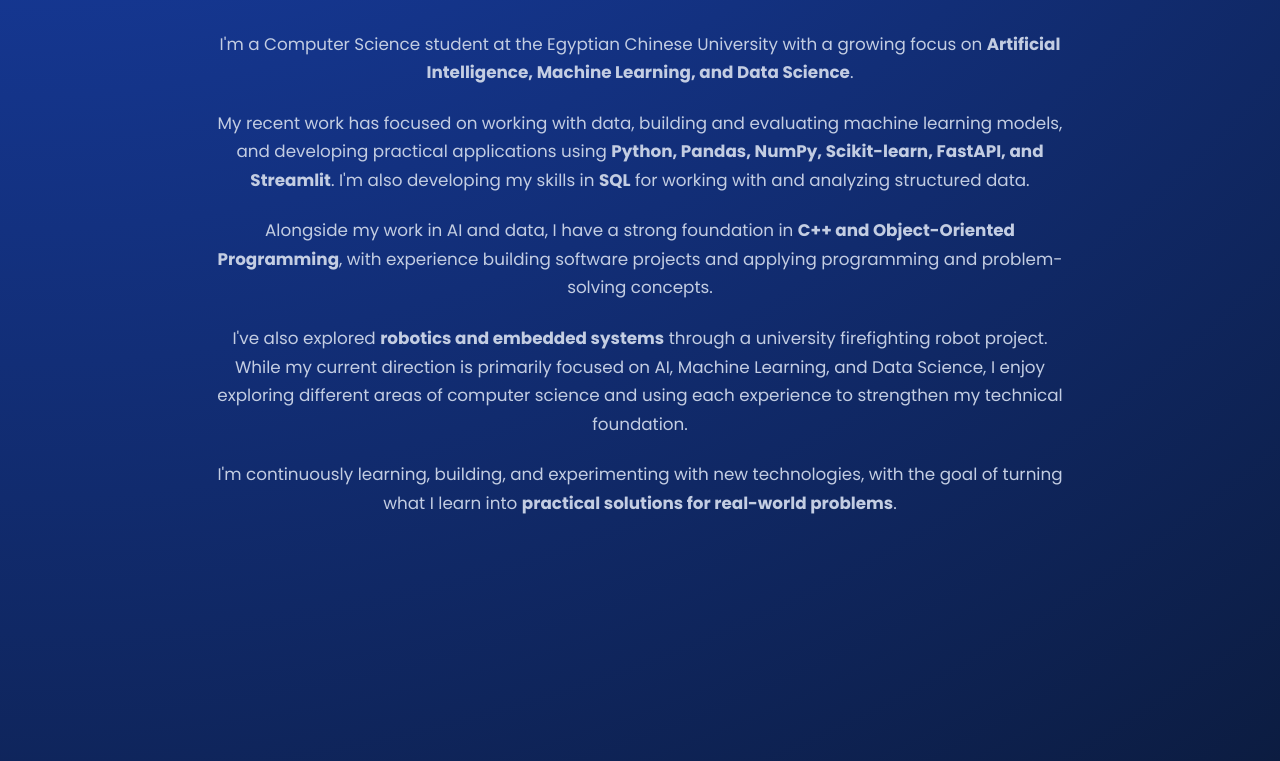
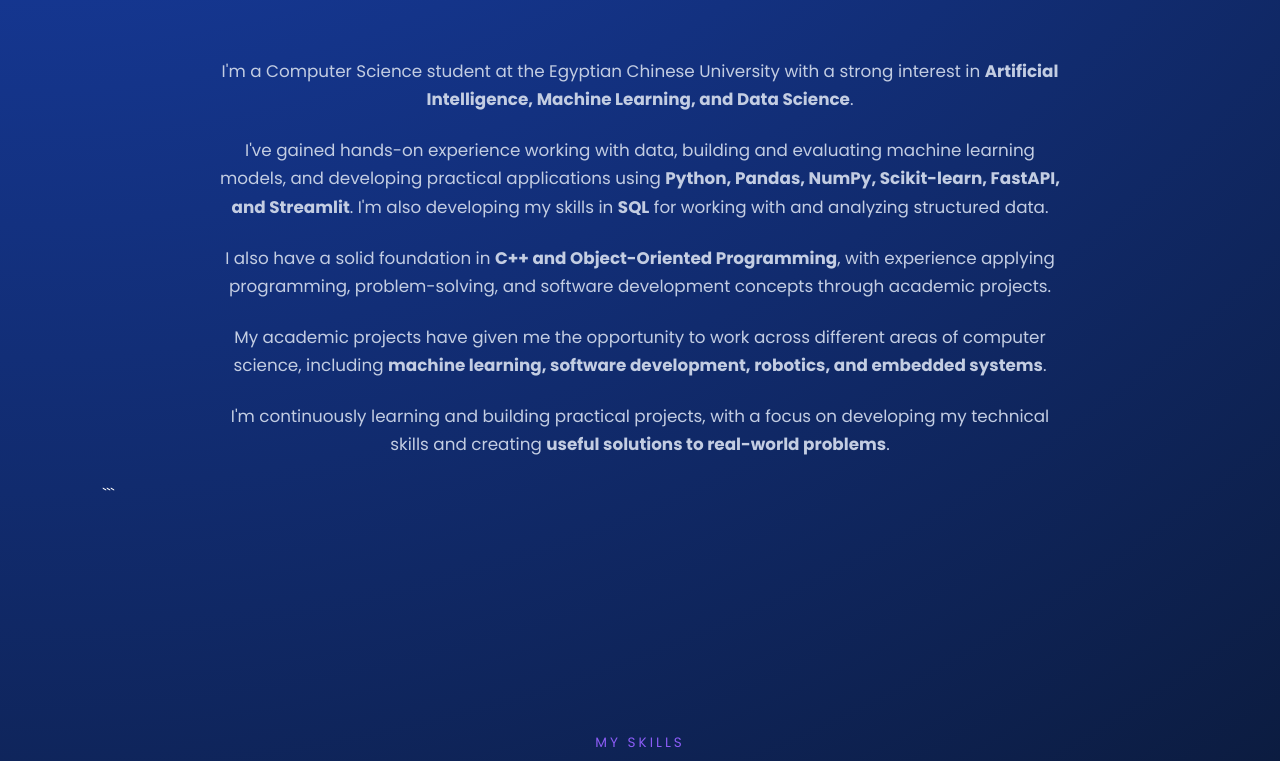
Before and after one commit to toqa789/portfolio, a plain HTML site: page index.html in a window 1280 px wide. Shown: the part 1072-1833 px from the top of the page. Drawn offline with nearby package versions, Linux system fonts and the light colour scheme.

Commit message:
Refactor about section content for clarity

````diff
--- a/index.html
+++ b/index.html
@@ -139,6 +139,7 @@
 
 <section class="about section" id="about">
 
+```
 <div class="container">
 
     <div class="section-title">
@@ -154,14 +155,14 @@
         <p>
 
             I'm a Computer Science student at the Egyptian Chinese University
-                with a growing focus on <strong>Artificial Intelligence,
+            with a strong interest in <strong>Artificial Intelligence,
             Machine Learning, and Data Science</strong>.
 
         </p>
 
         <p>
 
-                My recent work has focused on working with data, building and
+            I've gained hands-on experience working with data, building and
             evaluating machine learning models, and developing practical
             applications using <strong>Python, Pandas, NumPy,
             Scikit-learn, FastAPI, and Streamlit</strong>. I'm also
@@ -172,38 +173,36 @@
 
         <p>
 
-                Alongside my work in AI and data, I have a strong foundation
-                in <strong>C++ and Object-Oriented Programming</strong>,
-                with experience building software projects and applying
-                programming and problem-solving concepts.
+            I also have a solid foundation in <strong>C++ and
+            Object-Oriented Programming</strong>, with experience applying
+            programming, problem-solving, and software development concepts
+            through academic projects.
 
         </p>
 
         <p>
 
-                I've also explored <strong>robotics and embedded systems</strong>
-                through a university firefighting robot project. While my
-                current direction is primarily focused on AI, Machine Learning,
-                and Data Science, I enjoy exploring different areas of
-                computer science and using each experience to strengthen
-                my technical foundation.
+            My academic projects have given me the opportunity to work
+            across different areas of computer science, including
+            <strong>machine learning, software development, robotics,
+            and embedded systems</strong>.
 
         </p>
 
         <p>
 
-                I'm continuously learning, building, and experimenting with
-                new technologies, with the goal of turning what I learn into
-                <strong>practical solutions for real-world problems</strong>.
+            I'm continuously learning and building practical projects,
+            with a focus on developing my technical skills and creating
+            <strong>useful solutions to real-world problems</strong>.
 
         </p>
 
     </div>
 
 </div>
+```
 
 </section>
-
 
 <!-- ================= SKILLS ================= -->
 
````
Lines whose indentation alone changed are shown as unchanged.
